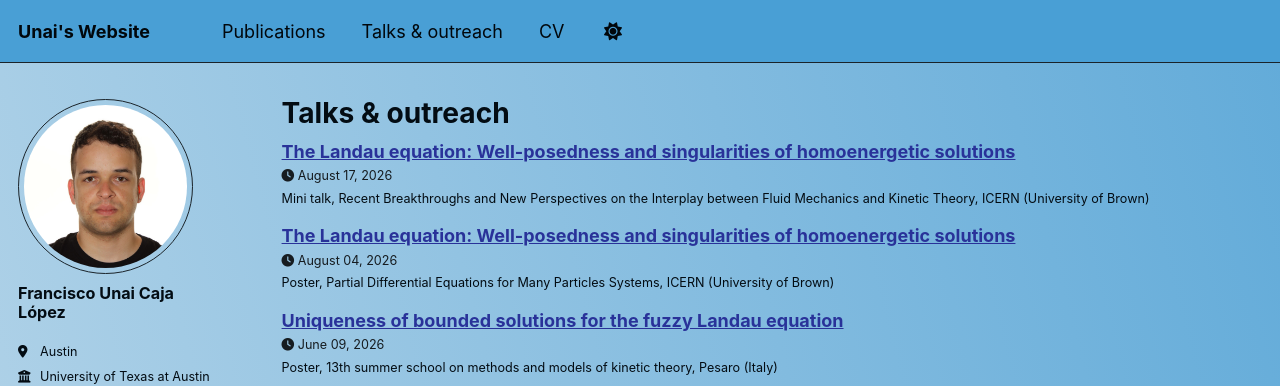
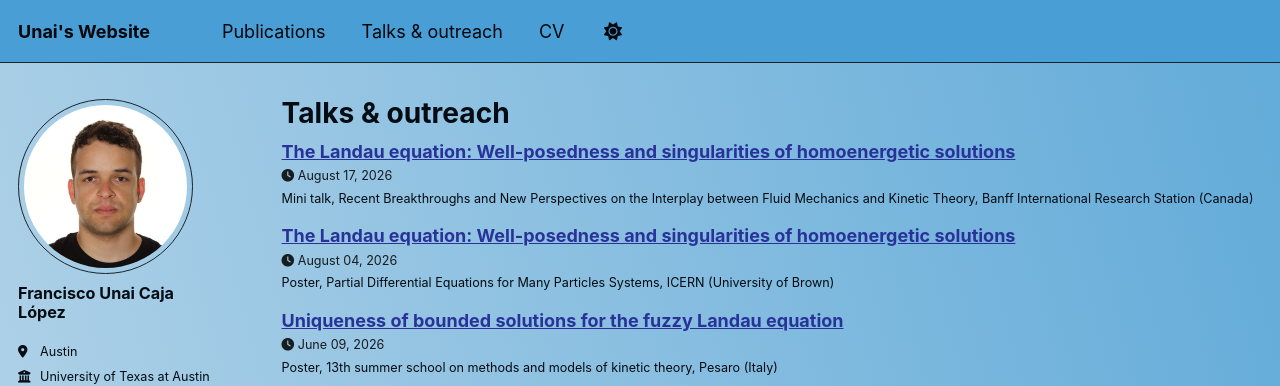
Before and after one commit to UnaiCaja/UnaiCaja.github.io, a Jekyll site: the page built from _pages/talks.html, in a window 1280 px wide. Shown: the top 386 px of the page. Built offline with Jekyll 4.4.1, drawn with Linux system fonts in a browser that asks for light colours; some web fonts are replaced.

Commit message:
Update 2026-08-17.md

```diff
--- a/_talks/2026-08-17.md
+++ b/_talks/2026-08-17.md
@@ -5,7 +5,7 @@ type: "Mini talk"
 permalink: "1"
 venue: "Recent Breakthroughs and New Perspectives on the Interplay between Fluid Mechanics and Kinetic Theory"
 date: 2026-08-17
-location: "ICERN (University of Brown)"
+location: "Banff International Research Station (Canada)"
 slidesurl: 'https://unaicaja.github.io/files/talks/2026-Banff.pdf'
 ponerslidesurl: 'javascript:void(0)'
 ---
```
